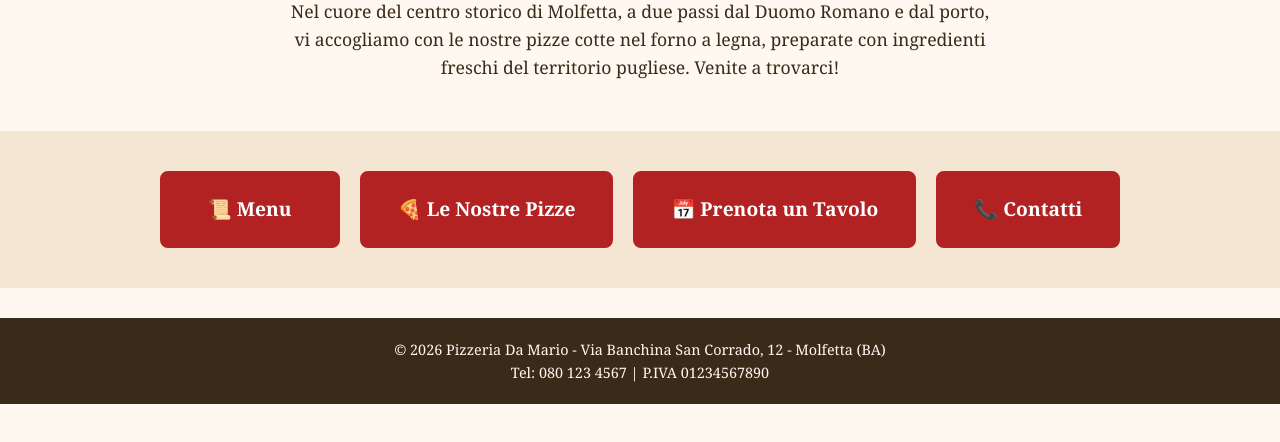
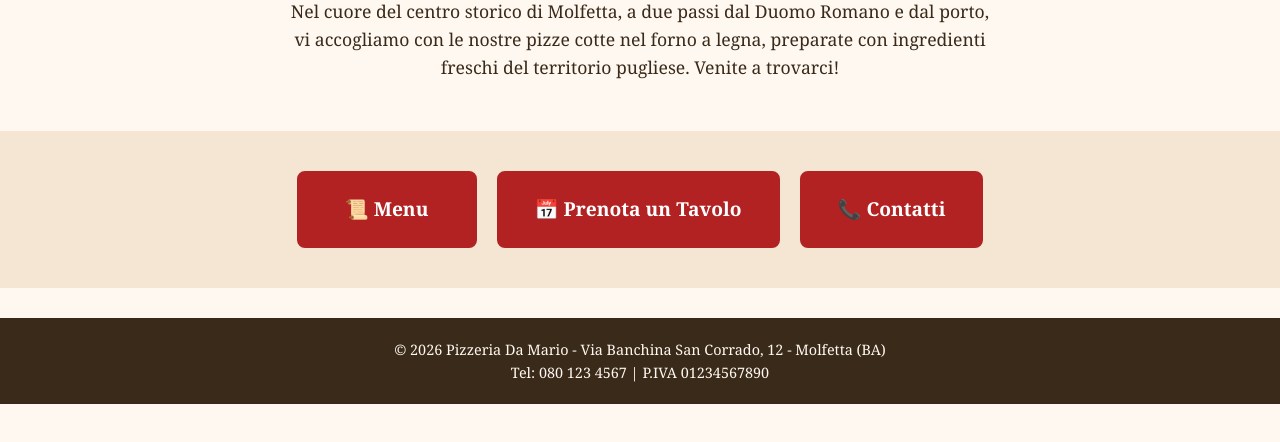
Before and after one commit to mattiCleri0/pizzeria_anaclerio_pisani_squeo, a plain HTML site: page index.html in a window 1280 px wide. Shown: the part 322-764 px from the top of the page. Drawn offline with Linux system fonts and the light colour scheme.

Commit message:
Update index.html

```diff
--- a/index.html
+++ b/index.html
@@ -24,7 +24,6 @@
 
     <nav class="nav-buttons">
         <a href="menu.html">📜 Menu</a>
-        <a href="pizze.html">🍕 Le Nostre Pizze</a>
         <a href="prenotazione.html">📅 Prenota un Tavolo</a>
         <a href="contatti.html">📞 Contatti</a>
     </nav>
```
